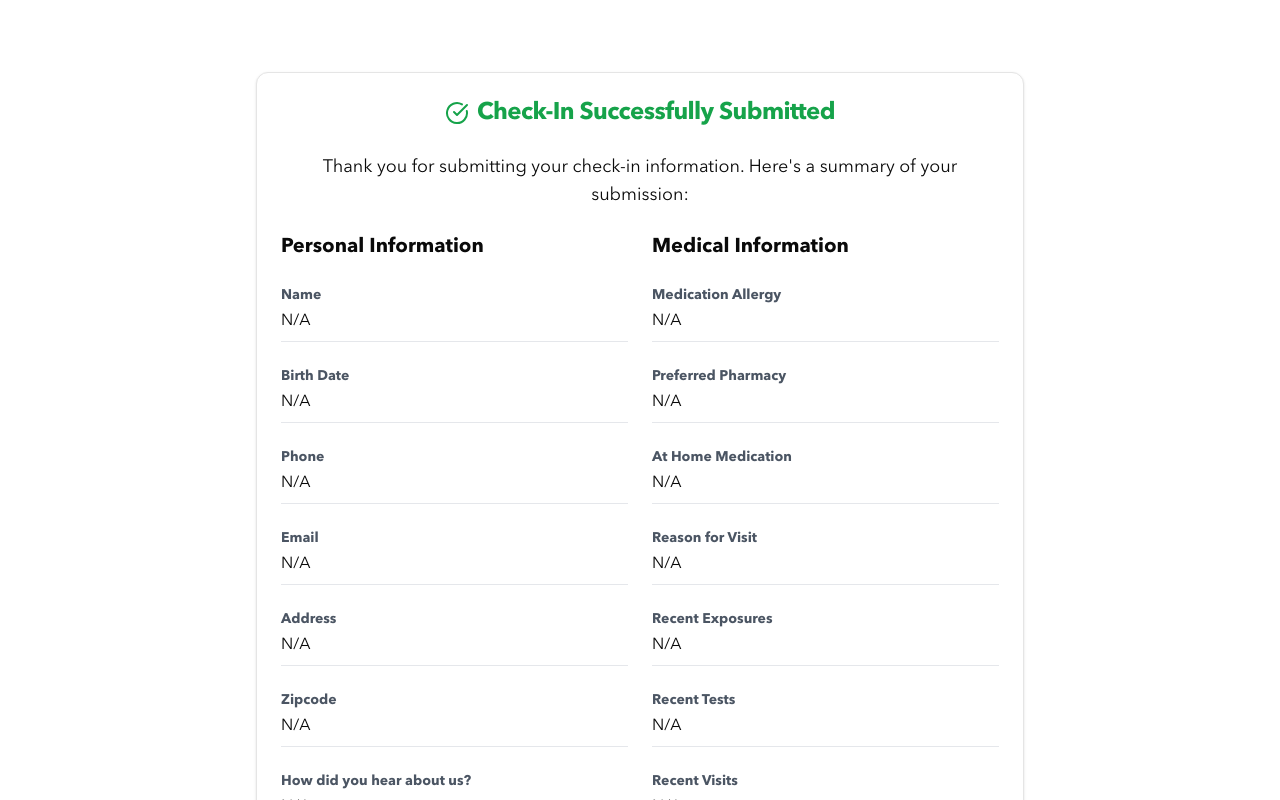
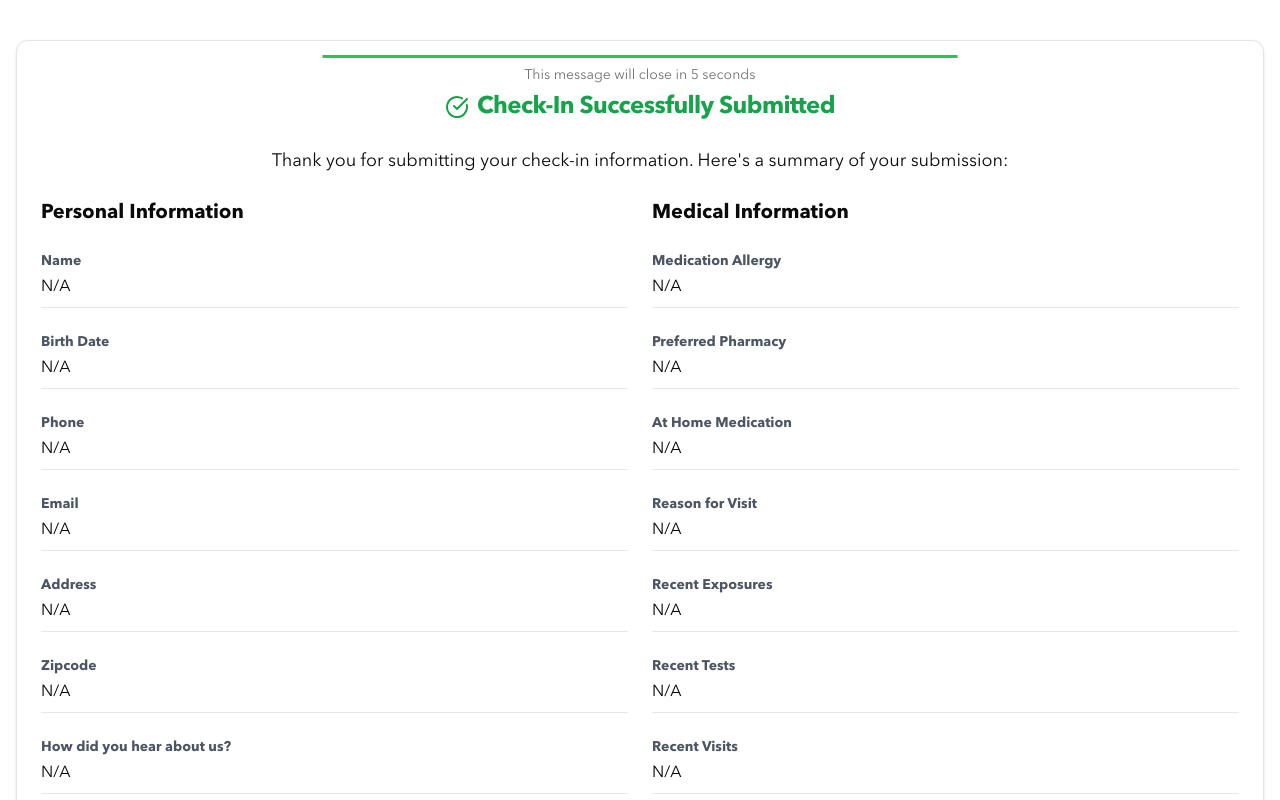
Before and after one commit to dongsub0918/hellomed-client, a Next.js app: page /check-in/success in a window 1280 px wide. Shown: the top 800 px of the page. Built offline with nearby package versions, Linux system fonts and the light colour scheme.

Commit message:
redirect back to check in after submission

```diff
--- /dev/null
+++ b/src/app/(public)/check-in/success/page.module.css
@@ -0,0 +1,16 @@
+.countdown {
+  position: relative;
+  /* margin-bottom: 1rem; */
+}
+
+.countdown::before {
+  content: "";
+  position: absolute;
+  top: -10px;
+  left: 50%;
+  transform: translateX(-50%);
+  width: var(--progress-width, 100%);
+  height: 3px;
+  background-color: #22c55e; /* green color */
+  transition: width 1s linear;
+}
--- a/src/app/(public)/check-in/success/page.tsx
+++ b/src/app/(public)/check-in/success/page.tsx
@@ -12,9 +12,12 @@ import {
 } from "@/ui/external/card";
 import { CheckCircle } from "lucide-react";
 import { CheckInFormInputs } from "@/lib/types/check-in";
+import styles from "./page.module.css";
 
 export default function CheckInFormSuccessPage() {
+  const timer = 10;
   const [formData, setFormData] = useState<CheckInFormInputs>();
+  const [countdown, setCountdown] = useState(timer);
   const router = useRouter();
 
   useEffect(() => {
@@ -23,7 +26,31 @@ export default function CheckInFormSuccessPage() {
     if (storedData) {
       setFormData(JSON.parse(storedData));
     }
+
+    // Start countdown timer
+    const timerInterval = setInterval(() => {
+      setCountdown((prev) => {
+        if (prev <= 1) {
+          clearInterval(timer);
+          return 0;
+        }
+        return prev - 1;
+      });
+    }, 1000);
+
+    // Cleanup timer on component unmount
+    return () => clearInterval(timerInterval);
   }, []);
+
+  // Separate useEffect for handling redirect when countdown reaches 0
+  useEffect(() => {
+    if (countdown === 0) {
+      router.push("/check-in");
+    }
+  }, [countdown, router]);
+
+  // Calculate progress percentage for the CSS
+  const progressPercentage = ((timer - countdown) / timer) * 100;
 
   const renderField = (label: string, value: string | boolean | undefined) => (
     <div className="border-b border-gray-200 py-2">
@@ -39,9 +66,19 @@ export default function CheckInFormSuccessPage() {
   );
 
   return (
-    <div className="container mx-auto px-4 py-8">
-      <Card className="w-full max-w-3xl mx-auto">
+    <div className="container mx-auto px-4">
+      <Card className="w-full">
         <CardHeader>
+          <p
+            className={`${styles.countdown} text-center text-sm text-muted-foreground`}
+            style={
+              {
+                "--progress-width": `${100 - progressPercentage}%`,
+              } as React.CSSProperties
+            }
+          >
+            This message will close in {countdown} seconds
+          </p>
           <CardTitle className="text-2xl font-bold flex items-center justify-center text-green-600">
             <CheckCircle className="mr-2" />
             Check-In Successfully Submitted
@@ -94,13 +131,13 @@ export default function CheckInFormSuccessPage() {
             onClick={() => router.push("/urgent-care")}
             className="w-full sm:w-auto bg-hmred"
           >
-            Go back to Urgent Care
+            HELLOMED Urgent Care
           </Button>
           <Button
             onClick={() => router.push("/primary-care")}
             className="w-full sm:w-auto bg-hmgreen-dark"
           >
-            Go back to Primary Care
+            HELLOMED Primary Care
           </Button>
         </CardFooter>
       </Card>
```
